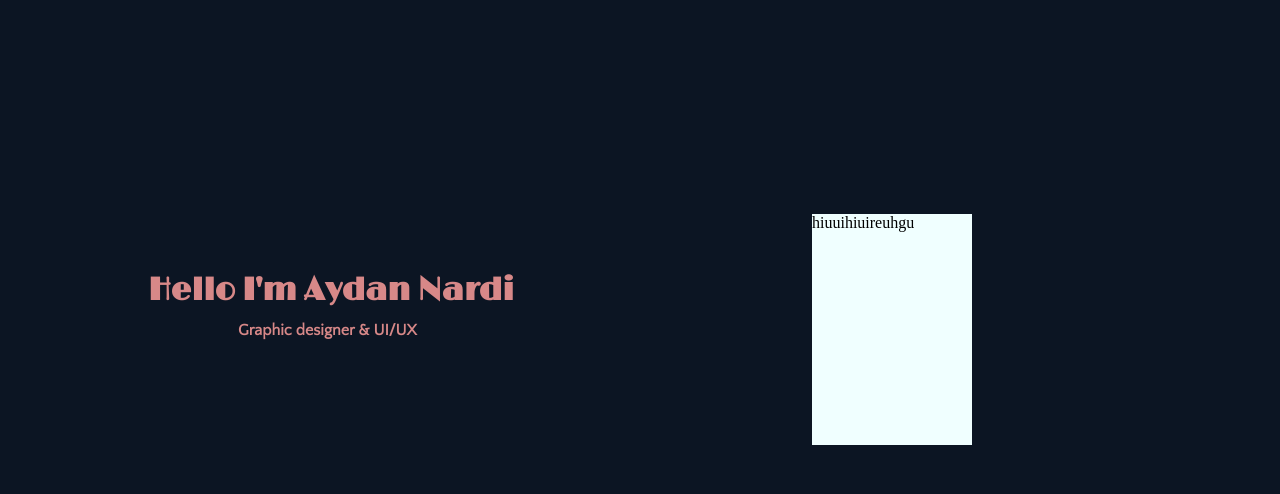
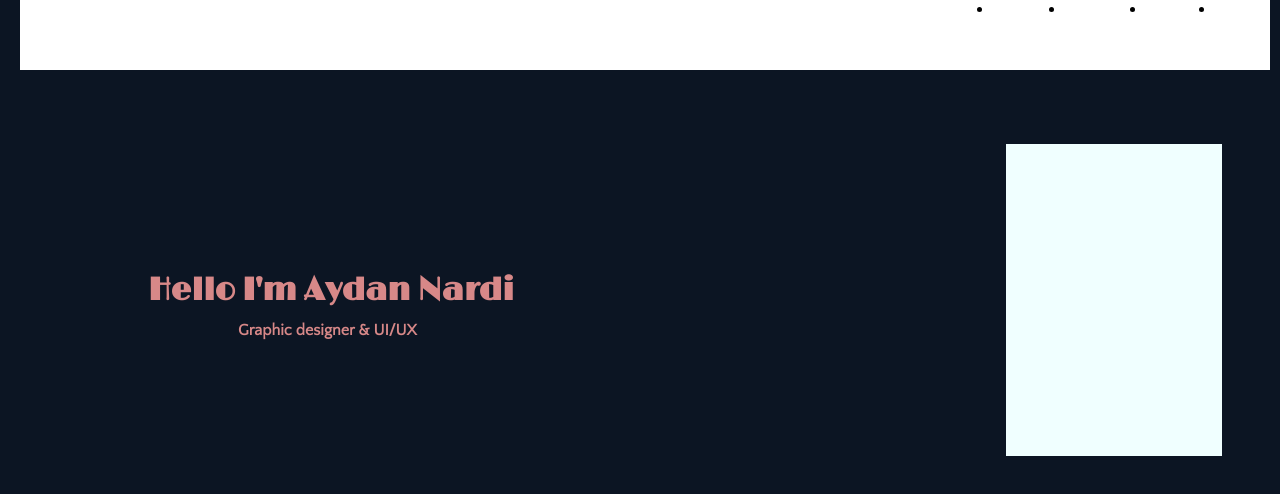
Before and after one commit to Play88/GBDA-228-Portfolio, a plain HTML site: page index (3).html in a window 1280 px wide. Drawn offline with nearby package versions, Linux system fonts and the light colour scheme.

Commit message:
Add files via upload

```diff
--- a/index (3).html
+++ b/index (3).html
@@ -28,6 +28,30 @@
       top: 220px;
       left: 230px;
     }
+    ul {
+  list-style-type: none;
+  margin: 0;
+  padding: 0;
+  overflow: hidden;
+  background-color: #333;
+}
+
+li {
+  float: right;
+}
+
+li a {
+  display: block;
+  color: white;
+  text-align: center;
+  padding: 14px 16px;
+  text-decoration: none;
+}
+
+/* Change the link color to #111 (black) on hover */
+li a:hover {
+  background-color: #111;
+}
 
    /*img{
     width: 352px;
@@ -36,15 +60,31 @@
     top: 250px;
     right: 140ox;
     float: right;
+    width: 465px;
+height: 519px;
+top: 253px;
+left: 824px;
+
    }*/
    #blockA{
     background-color: azure;
-    width: 160px;
-    height: 231px;
+    width: 216px;
+    height: 312px;
+    float: right;
     position: relative;
-    top: 70px;
-    right: 300px;
-    float: right;
+    right: 50px;
+    flex-shrink: 0;
+
+   }
+   #blockB{
+    background: #FFFFFF;
+    width: 1250px;
+    height: 70px;
+    flex-shrink: 0;
+    position: fixed;
+    top: 0px;
+    right: 10px;
+
    }
 
   </style>
@@ -52,7 +92,14 @@
       <h1>Hello I'm Aydan Nardi</h1>
     <h4>Graphic designer & UI/UX</h4>
 <div id="blockA">
-  hiuuihiuireuhgu
+  <h3>
+</div>
+<div id="blockB">
+  <li><a class="active" href="#home">Home</a></li>
+  <li><a href="#news">News</a></li>
+  <li><a href="#contact">Contact</a></li>
+  <li><a href="#about">About</a></li>
+</ul>
 </div>
   </body>
 </html>
```
